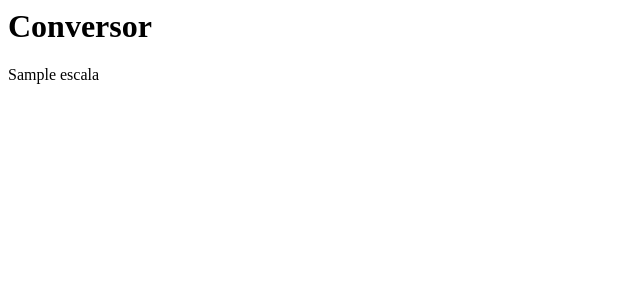
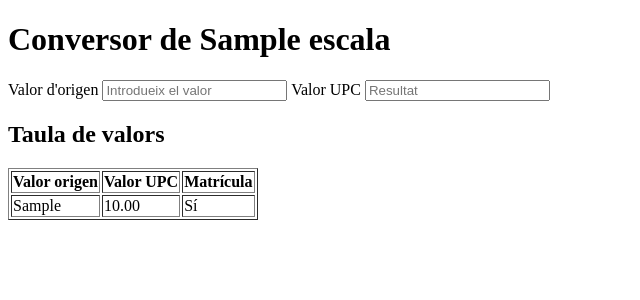
Before and after one commit to AdrianSmg/grade-recognition-system-fib, a Django app: page /escales/1/ in a window 1280 px wide. Shown: the top 300 px of the page, without its empty margins (0-640 px from the left). Run offline with Django 5.2, Linux system fonts and the light colour scheme; tables that the repository leaves empty hold one stand-in row (values such as "Sample post").

Commit message:
Solucio taula

```diff
--- a/escales/models.py
+++ b/escales/models.py
@@ -12,3 +12,6 @@ class ValorEscala(models.Model):
     valor_origen = models.CharField(max_length=10)
     valor_upc = models.DecimalField(max_digits=4, decimal_places=2)
     matricula = models.BooleanField()
+
+    class Meta:
+        unique_together = ("id_escala", "valor_origen")
--- a/escales/urls.py
+++ b/escales/urls.py
@@ -3,5 +3,5 @@ from . import views
 
 urlpatterns = [
     path("", views.main, name="main"),
-    path("<int:id_escala>/", views.id, name="id"),
+    path("<int:id_esc>/", views.id, name="id"),
 ]
--- a/escales/views.py
+++ b/escales/views.py
@@ -1,5 +1,5 @@
 from django.shortcuts import render, get_object_or_404
-from .models import Escala
+from .models import Escala, ValorEscala
 
 
 # Create your views here.
@@ -7,9 +7,11 @@ def main(request):
     return render(request, "main.html")
 
 
-def id(request, id_escala):
-    escala_act = get_object_or_404(Escala, id=id_escala)
+def id(request, id_esc):
+    escala_act = get_object_or_404(Escala, id=id_esc)
+    valors_escala_act = ValorEscala.objects.filter(id_escala=id_esc)
     context = {
         "escala_act": escala_act,
+        "valors_escala_act": valors_escala_act,
     }
     return render(request, "escales/id.html", context)
--- a/templates/escales/id.html
+++ b/templates/escales/id.html
@@ -1,10 +1,60 @@
-<!DOCTYPE>
-<html>
+<!DOCTYPE html>
+<html lang="ca">
 <head>
-  <title></title>
+  <meta charset="UTF-8">
+  <title>Conversor</title>
 </head>
 <body>
-  <h1>Conversor</h1>
-  <p>{{ escala_act.nom_pais }}</p>
+
+  <h1>Conversor de {{ escala_act.nom_pais }}</h1>
+
+  <label for="valor_origen">Valor d'origen</label>
+  <input
+    type="text"
+    id="valor_origen"
+    name="valor_origen"
+    placeholder="Introdueix el valor"
+  >
+
+  <label for="valor_upc">Valor UPC</label>
+  <input
+    type="text"
+    id="valor_upc"
+    name="valor_upc"
+    readonly
+    placeholder="Resultat"
+  >
+
+  <h2>Taula de valors</h2>
+
+  <table border="1">
+    <thead>
+      <tr>
+        <th>Valor origen</th>
+        <th>Valor UPC</th>
+        <th>Matrícula</th>
+      </tr>
+    </thead>
+    <tbody>
+      {% for valor in valors_escala_act %}
+        <tr>
+          <td>{{ valor.valor_origen }}</td>
+          <td>{{ valor.valor_upc }}</td>
+          <td>
+            {% if valor.matricula %}
+              Sí
+            {% else %}
+              No
+            {% endif %}
+          </td>
+        </tr>
+      {% empty %}
+        <tr>
+          <td colspan="3">No hi ha valors per aquesta escala.</td>
+        </tr>
+      {% endfor %}
+    </tbody>
+  </table>
+
 </body>
 </html>
```
